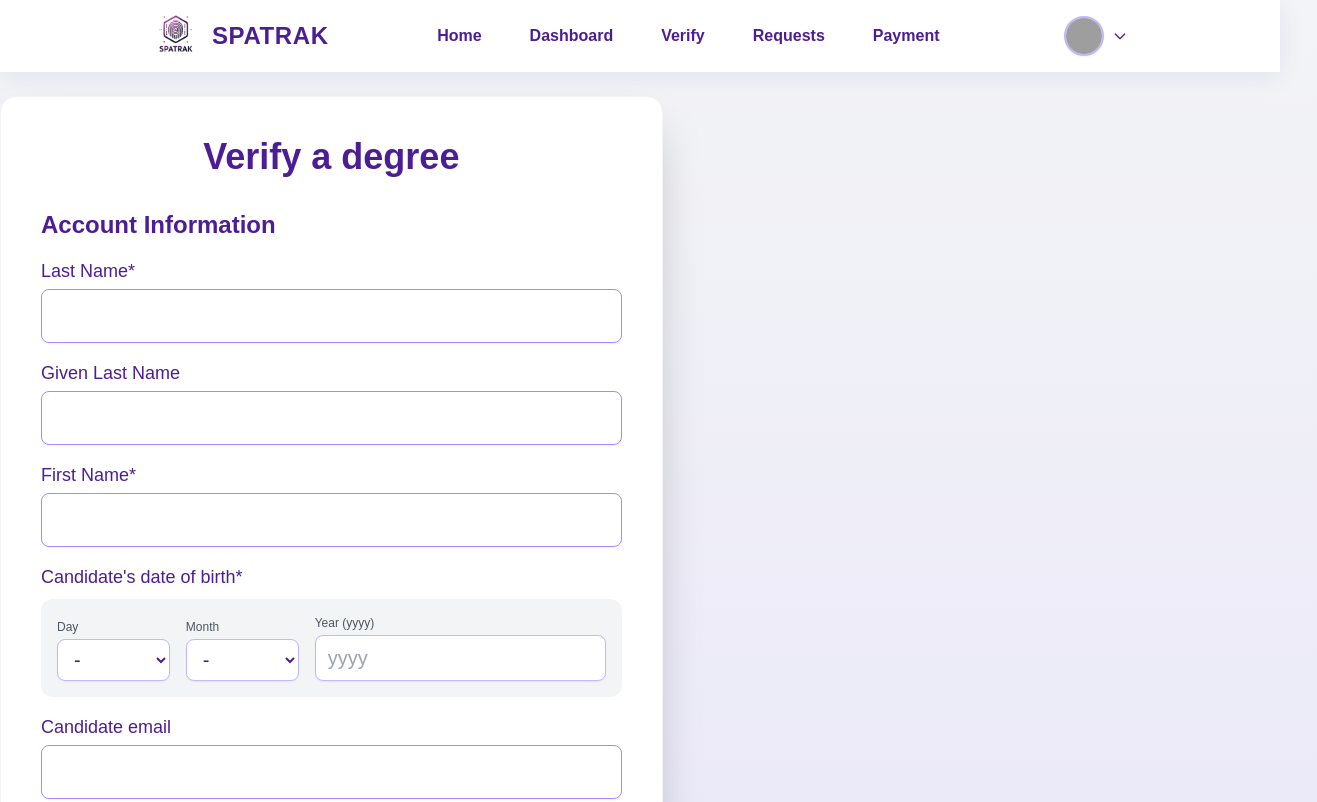
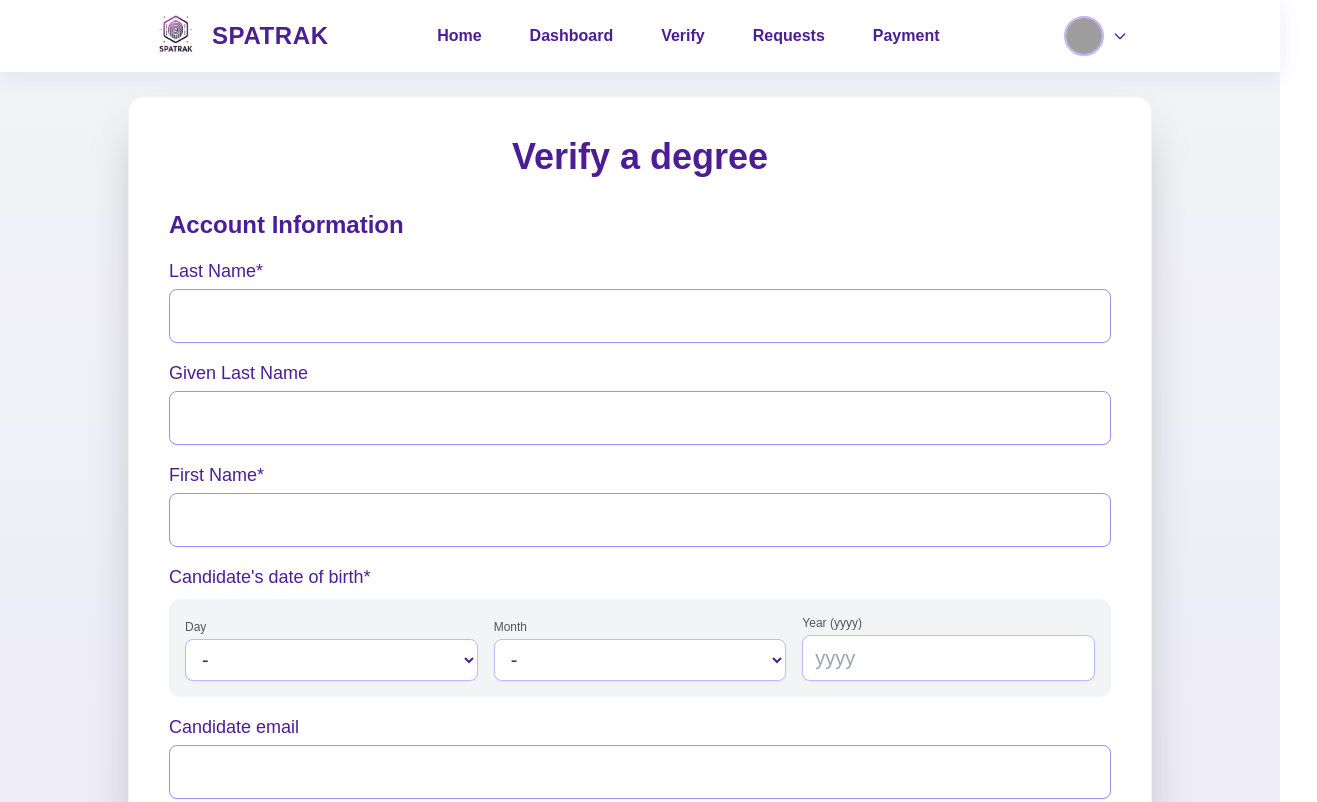
Before and after one commit to nada7harby/Verfiaction, a website: page verify.html in a window 1280 px wide. Shown: the top 802 px of the page, 1317 px wide, since content can reach past the window. Drawn offline with nearby package versions, Linux system fonts and the light colour scheme; grey boxes are pictures that could not be loaded.

Commit message:
Update verify.html

```diff
--- a/verify.html
+++ b/verify.html
@@ -13,7 +13,7 @@
     </style>
   </head>
   <body
-    class="bg-gradient-to-b from-gray-100 to-violet-200 min-h-screen flex items-center justify-center"
+    class="bg-gradient-to-b from-gray-100 to-violet-200 min-h-screen"
   >
     <!-- Navbar -->
     <div id="navbar-container"></div>
@@ -355,8 +355,9 @@
         </div>
       </form>
     </div>
-    <!-- Footer -->
+      <!-- Footer -->
     <div id="footer-container"></div>
+
     <script src="js/script.js"></script>
     <script>
       fetch("./navbar.html")
```
